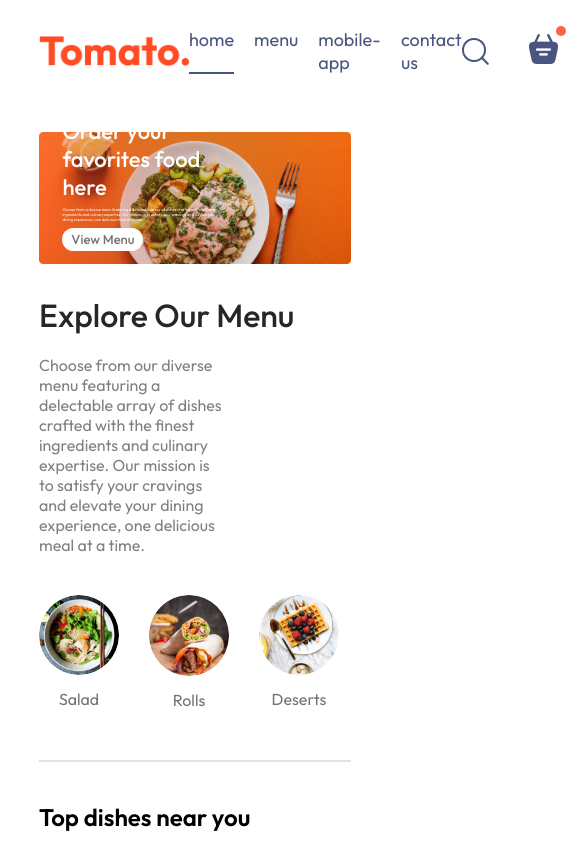
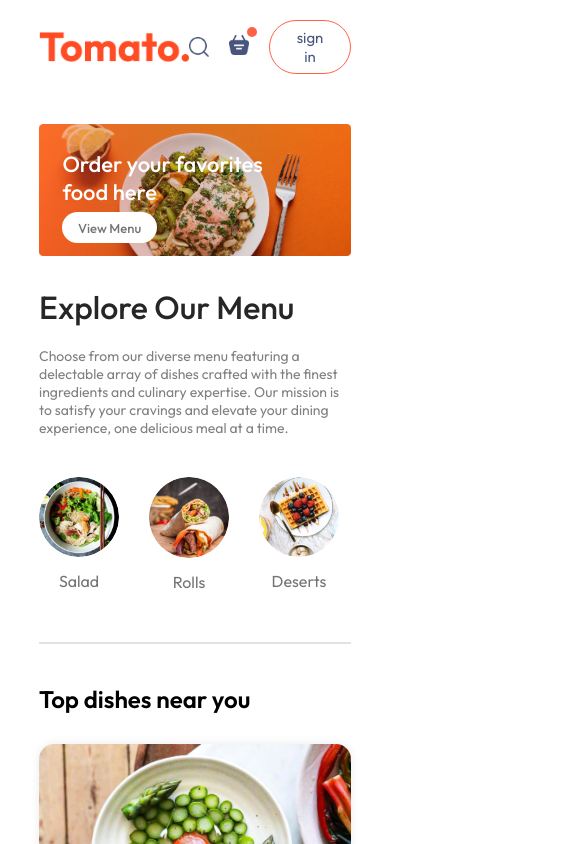
Before and after one commit to lambaluan2609/Food-Del, a React (Vite) app: page / in a window 390 px wide. Shown: the top 844 px of the page, 585 px wide, since content can reach past the window. Built offline with nearby package versions, Linux system fonts and the light colour scheme.

Commit message:
make the website responsive

```diff
--- a/src/components/ExploreMenu/ExploreMenu.css
+++ b/src/components/ExploreMenu/ExploreMenu.css
@@ -54,3 +54,9 @@
     border: 4px solid tomato;
     border-radius: 50%;
 }
+@media (max-width: 1050px) {
+    .explore-menu-text{
+        max-width: 100%;
+        font-size: 14px;
+    }
+}
--- a/src/components/Footer/Footer.css
+++ b/src/components/Footer/Footer.css
@@ -42,3 +42,13 @@
     background-color: grey;
     border: none;
 }
+@media (max-width: 750px) {
+    .footer-content{
+        display: flex;
+        flex-direction: column;
+        gap: 35px;
+    }
+    .footer-copyright{
+        text-align: center;
+    }
+}
--- a/src/components/Header/Header.css
+++ b/src/components/Header/Header.css
@@ -6,7 +6,7 @@
     position: relative;
 }
 
-.header-content{
+.header-contents{
     position: absolute;
     display: flex;
     flex-direction: column;
@@ -18,18 +18,18 @@
     animation: fadeIn 3s;
 }
 
-.header-content h2{
+.header-contents h2{
     font-weight: 500;
     color: white;
     font-size: max(4.5vw,22px);
 }
 
-.header-content p{
+.header-contents p{
     color: white;
     font-size: 1vw;
 }
 
-.header-content button{
+.header-contents button{
     border: none;
     color: #747474;
     font-weight: 500;
@@ -38,3 +38,19 @@
     font-size: max(1vw,13px);
     border-radius: 50px;
 }
+@media (max-width: 1050px) {
+    .header-contents{
+        max-width: 45%;
+    }
+}
+@media (max-width: 750px) {
+    .header-contents{
+        max-width: 65%;
+    }
+    .header-contents p{
+        display: none;
+    }
+    .header-contents button{
+        padding: 2vw 4vw;
+    }
+}
--- a/src/components/Header/Header.jsx
+++ b/src/components/Header/Header.jsx
@@ -3,7 +3,7 @@
 const Header = () => {
   return (
     <div className='header'>
-        <div className="header-content">
+        <div className="header-contents">
             <h2>Order your favorites food here</h2>
             <p>Choose from a diverse menu featuring a delectable array of dishes crafted with the finest ingredients and culinary expertise. Our mission is to satisfy your cravings and elevate your dining experience, one delicious meal at a time.</p>
             <button>View Menu</button>
--- a/src/components/Navbar/Navbar.css
+++ b/src/components/Navbar/Navbar.css
@@ -58,3 +58,48 @@
     top: -8px;
     right: -8px;
 }
+@media (max-width: 1050px) {
+    .navbar-logo{
+        width: 140px;
+    }
+    .navbar-menu{
+        gap: 20px;
+        font-size: 17px;
+    }
+    .navbar-right{
+        gap: 30px;
+    }
+    .navbar-right img{
+        width: 22px;
+    }
+    .navbar-right button{
+        padding: 8px 25px;
+    }
+
+}
+@media (max-width: 900px) {
+    .navbar-logo{
+        width: 120px;
+    }
+    .navbar-menu{
+        gap: 15px;
+        font-size: 16px;
+    }
+    .navbar-right{
+        gap: 20px;
+    }
+    .navbar-right img{
+        width: 20px;
+    }
+    .navbar-right button{
+        padding: 7px 20px;
+        font-size: 15px;
+    }
+
+}
+@media (max-width: 750px) {
+    .navbar-menu{
+        display: none;
+    }
+
+}
```
